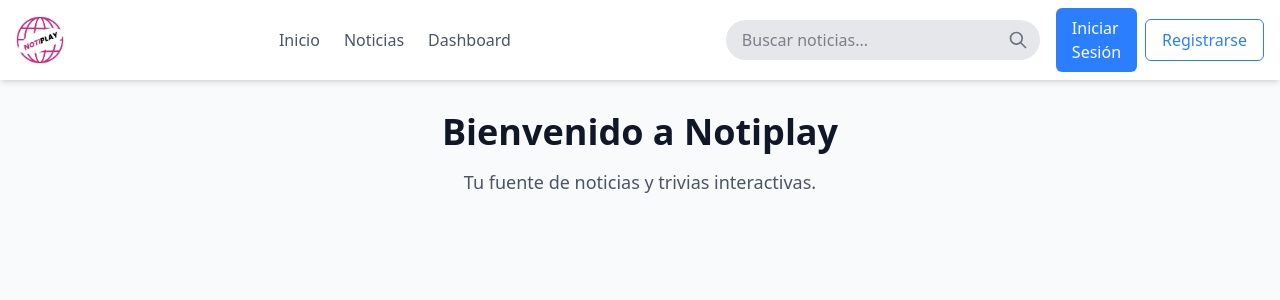
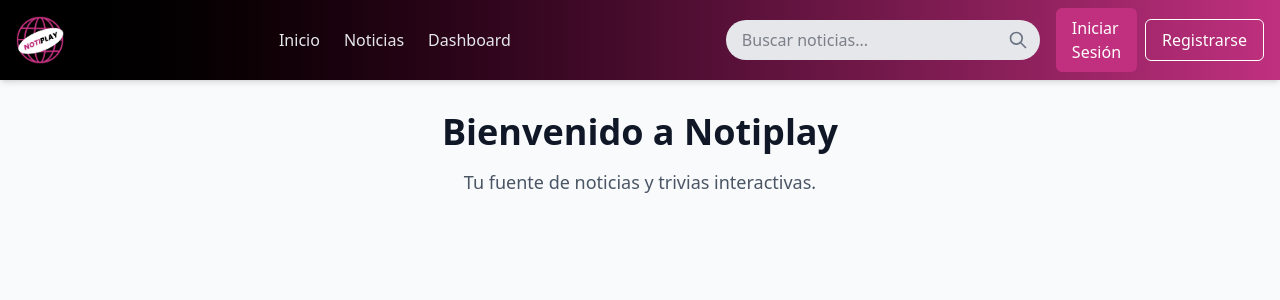
Before and after one commit to VivianaMunozCastrillon/News_Blog, a React (Vite) app: page / in a window 1280 px wide. Shown: the top 300 px of the page. Built offline with nearby package versions, Linux system fonts and the light colour scheme; no server answers; the database is empty.

Commit message:
camilo 3

```diff
--- a/src/components/Navbar.jsx
+++ b/src/components/Navbar.jsx
@@ -18,7 +18,7 @@
   };
 
   return (
-    <nav className="bg-white shadow-md sticky top-0 z-50">
+    <nav className="bg-gradient-to-r from-black to-brand-pink shadow-md sticky top-0 z-50">
       <div className="container mx-auto px-4">
         <div className="flex items-center justify-between h-20">
           <div className="flex-shrink-0">
@@ -28,9 +28,9 @@
           </div>
 
           <div className="hidden md:flex items-center space-x-6">
-            <Link to="/" className="text-gray-600 hover:text-blue-500 transition-colors duration-300">Inicio</Link>
-            <Link to="/news" className="text-gray-600 hover:text-blue-500 transition-colors duration-300">Noticias</Link>
-            <Link to="/dashboard" className="text-gray-600 hover:text-blue-500 transition-colors duration-300">Dashboard</Link>
+            <Link to="/" className="text-gray-200 hover:text-white transition-colors duration-300">Inicio</Link>
+            <Link to="/news" className="text-gray-200 hover:text-white transition-colors duration-300">Noticias</Link>
+            <Link to="/dashboard" className="text-gray-200 hover:text-white transition-colors duration-300">Dashboard</Link>
           </div>
 
           <div className="hidden md:flex items-center space-x-4">
@@ -39,7 +39,7 @@
               <div className="relative">
                 <button onClick={() => setIsProfileMenuOpen(!isProfileMenuOpen)} className="flex items-center space-x-2">
                   <img src={user.picture || `https://ui-avatars.com/api/?name=${user.name}&background=random`} alt="User" className="h-10 w-10 rounded-full" />
-                  <span className="text-gray-700 font-medium">{user.name}</span>
+                  <span className="text-gray-100 font-medium">{user.name}</span>
                 </button>
                 {isProfileMenuOpen && (
                   <div className="absolute right-0 mt-2 w-48 bg-white rounded-md shadow-lg py-1">
@@ -50,14 +50,14 @@
               </div>
             ) : (
               <div className="flex items-center space-x-2">
-                <Link to="/login" className="px-4 py-2 text-white bg-blue-500 rounded-md hover:bg-blue-600 transition-colors duration-300">Iniciar Sesión</Link>
-                <Link to="/register" className="px-4 py-2 text-blue-500 border border-blue-500 rounded-md hover:bg-blue-50 transition-colors duration-300">Registrarse</Link>
+                <Link to="/login" className="px-4 py-2 text-white bg-brand-pink rounded-md hover:opacity-90 transition-colors duration-300">Iniciar Sesión</Link>
+                <Link to="/register" className="px-4 py-2 text-white border border-white rounded-md hover:bg-white hover:text-brand-pink transition-colors duration-300">Registrarse</Link>
               </div>
             )}
           </div>
 
           <div className="md:hidden flex items-center">
-            <button onClick={() => setIsMenuOpen(!isMenuOpen)} className="text-gray-600 focus:outline-none">
+            <button onClick={() => setIsMenuOpen(!isMenuOpen)} className="text-gray-200 hover:text-white focus:outline-none">
               <svg className="w-6 h-6" fill="none" stroke="currentColor" viewBox="0 0 24 24" xmlns="http://www.w3.org/2000/svg">
                 <path strokeLinecap="round" strokeLinejoin="round" strokeWidth="2" d="M4 6h16M4 12h16m-7 6h7"></path>
               </svg>
@@ -68,19 +68,19 @@
 
       {/* Mobile Menu */}
       {isMenuOpen && (
-        <div className="md:hidden bg-white px-4 pt-2 pb-4 space-y-2">
-          <Link to="/" className="block text-gray-600 hover:text-blue-500">Inicio</Link>
-          <Link to="/news" className="block text-gray-600 hover:text-blue-500">Noticias</Link>
-          <Link to="/dashboard" className="block text-gray-600 hover:text-blue-500">Dashboard</Link>
-          <div className="pt-4 border-t">
+        <div className="md:hidden bg-gray-900 px-4 pt-2 pb-4 space-y-2">
+          <Link to="/" className="block text-gray-200 hover:text-white">Inicio</Link>
+          <Link to="/news" className="block text-gray-200 hover:text-white">Noticias</Link>
+          <Link to="/dashboard" className="block text-gray-200 hover:text-white">Dashboard</Link>
+          <div className="pt-4 border-t border-gray-700">
             {user ? (
                <div className="relative">
                <button onClick={() => setIsProfileMenuOpen(!isProfileMenuOpen)} className="flex items-center space-x-2">
                  <img src={user.picture || `https://ui-avatars.com/api/?name=${user.name}&background=random`} alt="User" className="h-10 w-10 rounded-full" />
-                 <span className="text-gray-700 font-medium">{user.name}</span>
+                 <span className="text-gray-100 font-medium">{user.name}</span>
                </button>
                {isProfileMenuOpen && (
-                 <div className="absolute right-0 mt-2 w-48 bg-white rounded-md shadow-lg py-1">
+                 <div className="absolute left-0 mt-2 w-48 bg-white rounded-md shadow-lg py-1">
                    <Link to="/profile" className="block px-4 py-2 text-sm text-gray-700 hover:bg-gray-100">Mi Perfil</Link>
                    <button onClick={handleLogout} className="block w-full text-left px-4 py-2 text-sm text-gray-700 hover:bg-gray-100">Cerrar Sesión</button>
                  </div>
@@ -88,8 +88,8 @@
              </div>
             ) : (
               <div className="flex flex-col space-y-2">
-                <Link to="/login" className="px-4 py-2 text-center text-white bg-blue-500 rounded-md hover:bg-blue-600">Iniciar Sesión</Link>
-                <Link to="/register" className="px-4 py-2 text-center text-blue-500 border border-blue-500 rounded-md hover:bg-blue-50">Registrarse</Link>
+                <Link to="/login" className="px-4 py-2 text-center text-white bg-brand-pink rounded-md hover:opacity-90">Iniciar Sesión</Link>
+                <Link to="/register" className="px-4 py-2 text-center text-white border border-white rounded-md hover:bg-white hover:text-brand-pink">Registrarse</Link>
               </div>
             )}
           </div>
--- a/src/index.css
+++ b/src/index.css
@@ -1,2 +1,5 @@
-@import url('https://fonts.googleapis.com/css2?family=Alata&display=swap');
 @import "tailwindcss";
+
+@theme {
+  --color-brand-pink: #C0307F;
+}
```
